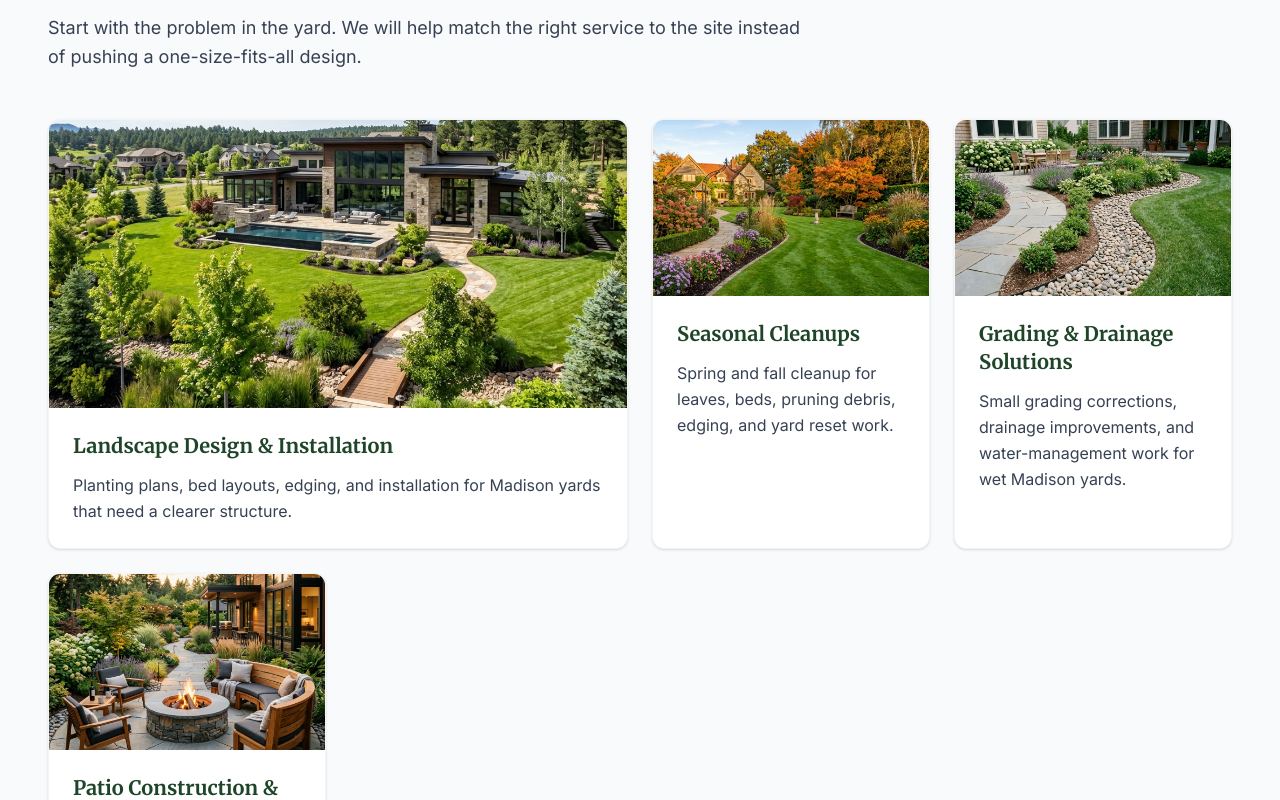
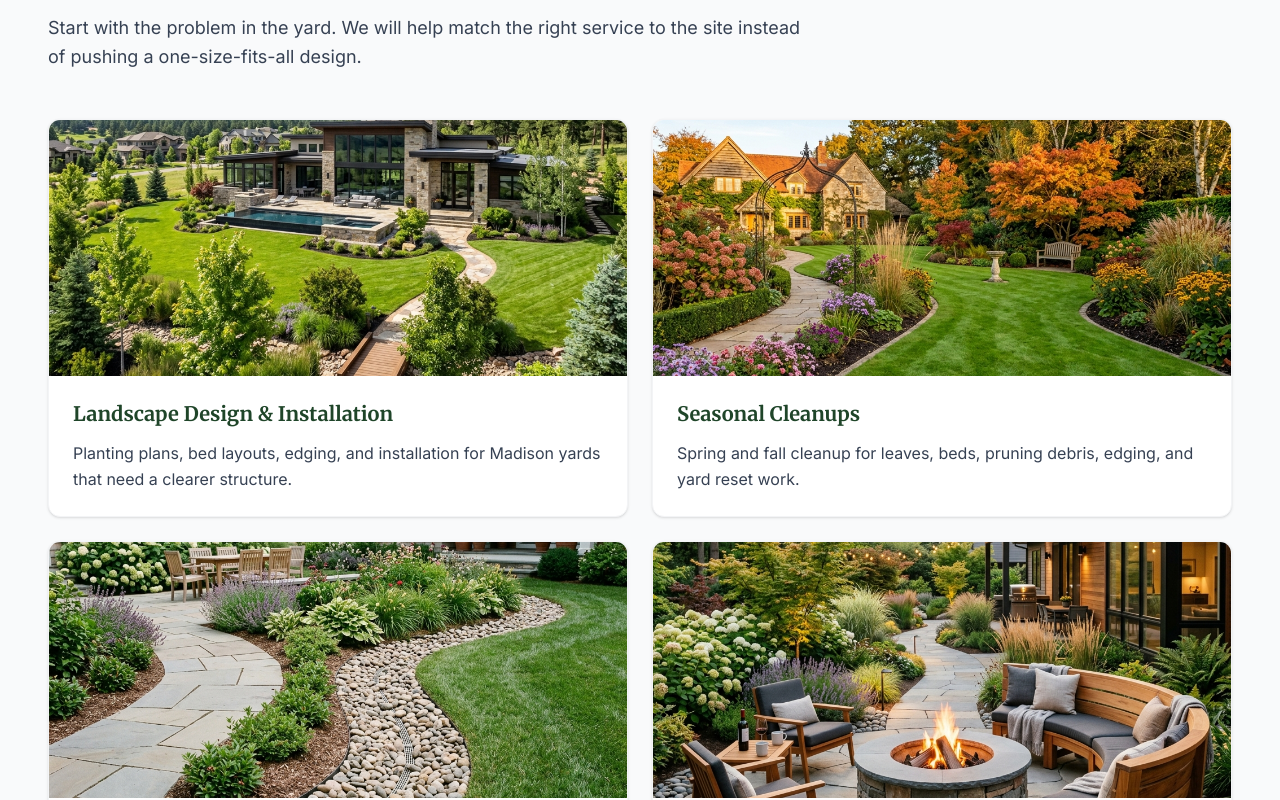
Before and after one commit to boldofficial/landscaping-demo, a Next.js app: page / in a window 1280 px wide. Shown: the part 1798-2598 px from the top of the page. Built offline with nearby package versions, Linux system fonts and the light colour scheme; no server answers.

Commit message:
fix: balance homepage service cards

```diff
--- a/src/app/page.tsx
+++ b/src/app/page.tsx
@@ -110,18 +110,17 @@ export default function Home() {
             </p>
           </AnimatedSection>
 
-          <div className="mt-12 grid grid-cols-1 lg:grid-cols-4 gap-6">
+          <div className="mt-12 grid grid-cols-1 gap-6 md:grid-cols-2">
             {featuredServices.map((service, index) => (
               <AnimatedSection
                 key={service.id}
                 delay={index * 0.05}
-                className={index === 0 ? "lg:col-span-2" : ""}
               >
                 <Link
                   href="/services"
                   className="group block h-full overflow-hidden rounded-xl border border-gray-100 bg-white shadow-sm transition-shadow hover:shadow-lg focus:outline-none focus-visible:ring-2 focus-visible:ring-primary"
                 >
-                  <div className={index === 0 ? "relative h-72" : "relative h-44"}>
+                  <div className="relative h-56 md:h-64">
                     <Image
                       src={service.image}
                       alt={service.alt}
```
